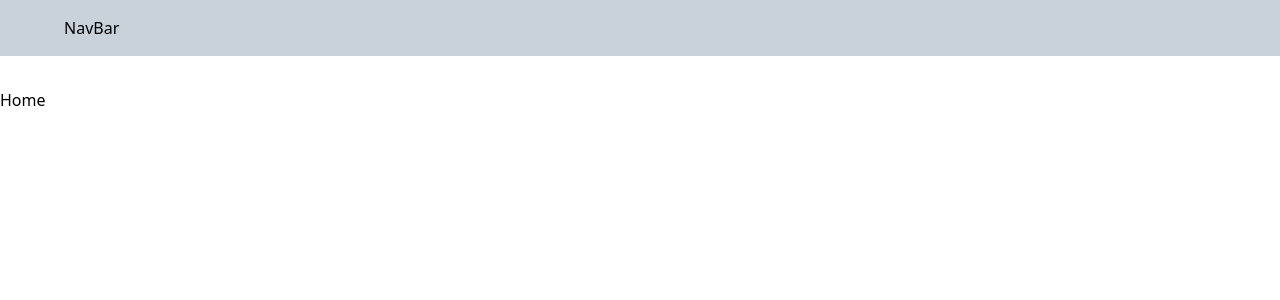
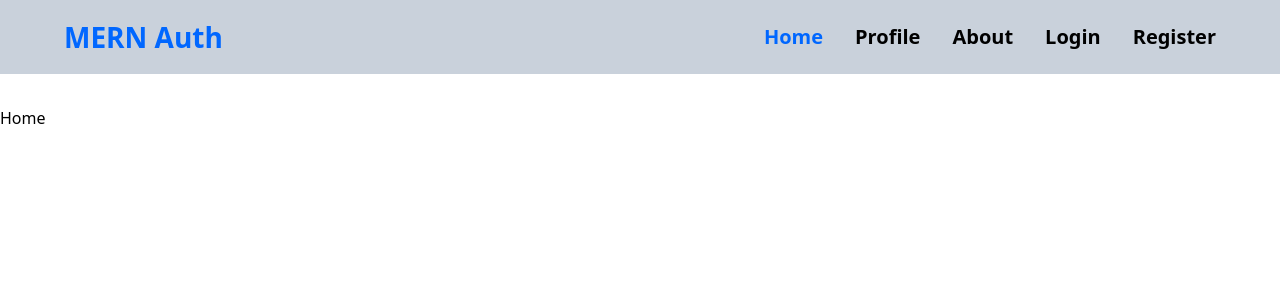
Before and after one commit to TuanNguyen0915/MERN_Auth, a React (Vite) app in the folder FrontEnd/: page / in a window 1280 px wide. Shown: the top 300 px of the page. Built offline with nearby package versions, Linux system fonts and the light colour scheme.

Commit message:
create Navbar with NavLink

```diff
--- a/FrontEnd/index.html
+++ b/FrontEnd/index.html
@@ -1,13 +1,16 @@
 <!doctype html>
 <html lang="en">
+
 <head>
   <meta charset="UTF-8" />
   <link rel="icon" type="image/svg+xml" href="/vite.svg" />
   <meta name="viewport" content="width=device-width, initial-scale=1.0" />
   <title>MERN_Auth</title>
 </head>
+
 <body>
   <div id="root"></div>
   <script type="module" src="/src/main.jsx"></script>
 </body>
+
 </html>
--- a/FrontEnd/package.json
+++ b/FrontEnd/package.json
@@ -24,6 +24,8 @@
     "eslint-plugin-react-hooks": "^4.6.0",
     "eslint-plugin-react-refresh": "^0.4.5",
     "postcss": "^8.4.32",
+    "prettier": "^3.1.1",
+    "prettier-plugin-tailwindcss": "^0.5.9",
     "tailwindcss": "^3.4.0",
     "vite": "^5.0.8"
   }
--- /dev/null
+++ b/FrontEnd/prettier.config.cjs
@@ -0,0 +1,5 @@
+/* eslint-disable no-undef */
+// prettier.config.js
+module.exports = {
+  plugins: ['prettier-plugin-tailwindcss'],
+}
--- a/FrontEnd/src/components/NavBar/NavBar.jsx
+++ b/FrontEnd/src/components/NavBar/NavBar.jsx
@@ -1,10 +1,29 @@
-import { navLinks } from "../../data/data"
-
+import { navLinks } from "../../data/data";
+import { NavLink } from "react-router-dom";
 const NavBar = () => {
   return (
-    <div>
-      <h1 className="container bg-slate-400/50">NavBar</h1>
+    <div className="container flex items-center justify-between bg-slate-400/50">
+      <h1 className="text-[24px] font-bold text-textLink hover:text-black md:text-[28px]">
+        <NavLink to="/">MERN Auth</NavLink>
+      </h1>
+      <ul className="flex items-center justify-between gap-4 md:gap-8 ">
+        {navLinks.map((link, idx) => (
+          <li
+            key={idx}
+            className="font-semibold transition-color hover:text-textLink md:text-[20px]"
+          >
+            <NavLink
+              to={link.path}
+              className={(navClass) =>
+                navClass.isActive ? "text-textLink" : ""
+              }
+            >
+              {link.name}
+            </NavLink>
+          </li>
+        ))}
+      </ul>
     </div>
-  )
-  }
-export default NavBar
+  );
+};
+export default NavBar;
```
Also changed, not shown: 1 other file (tests, documents, lock files or other folders). Lines whose indentation alone changed are shown as unchanged.
